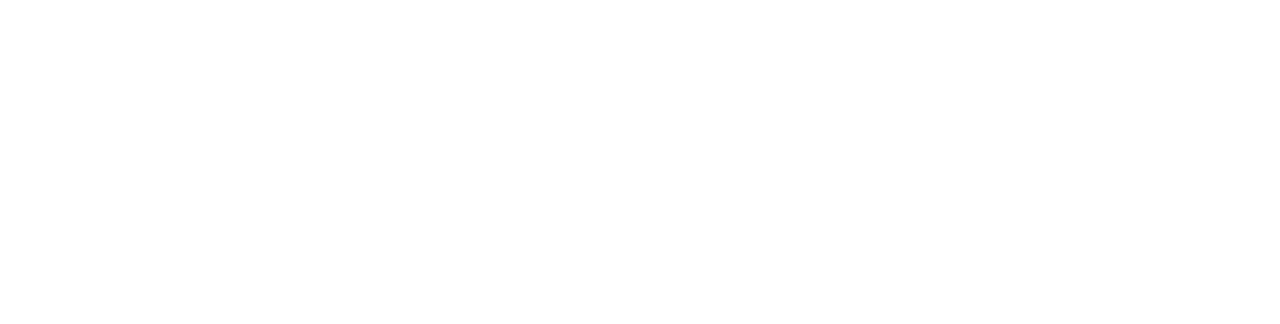
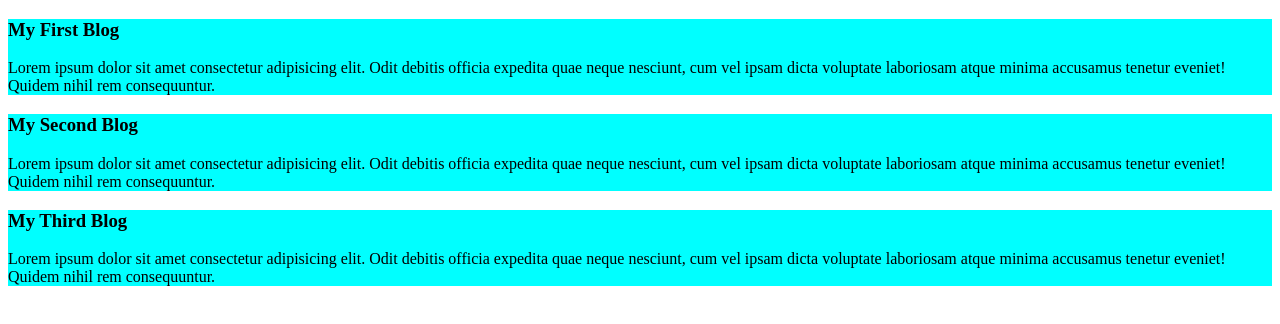
Before and after one commit to methela80/my-first-github-repo, a plain HTML site: page index.html in a window 1280 px wide. Drawn offline with Linux system fonts and the light colour scheme.

Commit message:
my first blog

```diff
--- a/index.html
+++ b/index.html
@@ -4,8 +4,21 @@
     <meta charset="UTF-8">
     <meta name="viewport" content="width=device-width, initial-scale=1.0">
     <title>my first github repo</title>
+    <link rel="stylesheet" href="style/blog.css">
 </head>
 <body>
+    <div>
+        <h3>My First Blog</h3>
+        <p>Lorem ipsum dolor sit amet consectetur adipisicing elit. Odit debitis officia expedita quae neque nesciunt, cum vel ipsam dicta voluptate laboriosam atque minima accusamus tenetur eveniet! Quidem nihil rem consequuntur.</p>
+    </div>
+    <div>
+        <h3>My Second Blog</h3>
+        <p>Lorem ipsum dolor sit amet consectetur adipisicing elit. Odit debitis officia expedita quae neque nesciunt, cum vel ipsam dicta voluptate laboriosam atque minima accusamus tenetur eveniet! Quidem nihil rem consequuntur.</p>
+    </div>
+    <div>
+        <h3>My Third Blog</h3>
+        <p>Lorem ipsum dolor sit amet consectetur adipisicing elit. Odit debitis officia expedita quae neque nesciunt, cum vel ipsam dicta voluptate laboriosam atque minima accusamus tenetur eveniet! Quidem nihil rem consequuntur.</p>
+    </div>
 
 </body>
 </html>
--- /dev/null
+++ b/style/blog.css
@@ -0,0 +1,3 @@
+div{
+    background-color: aqua;
+}
```
